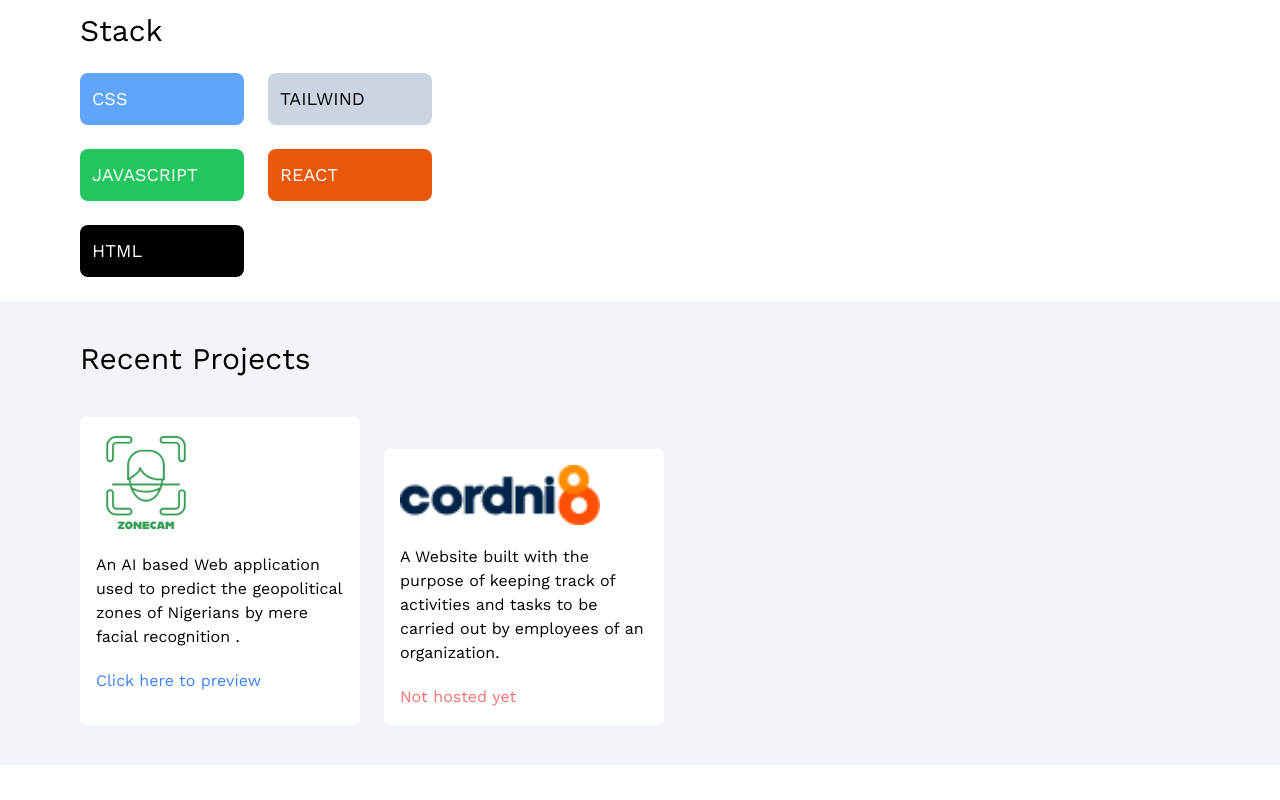
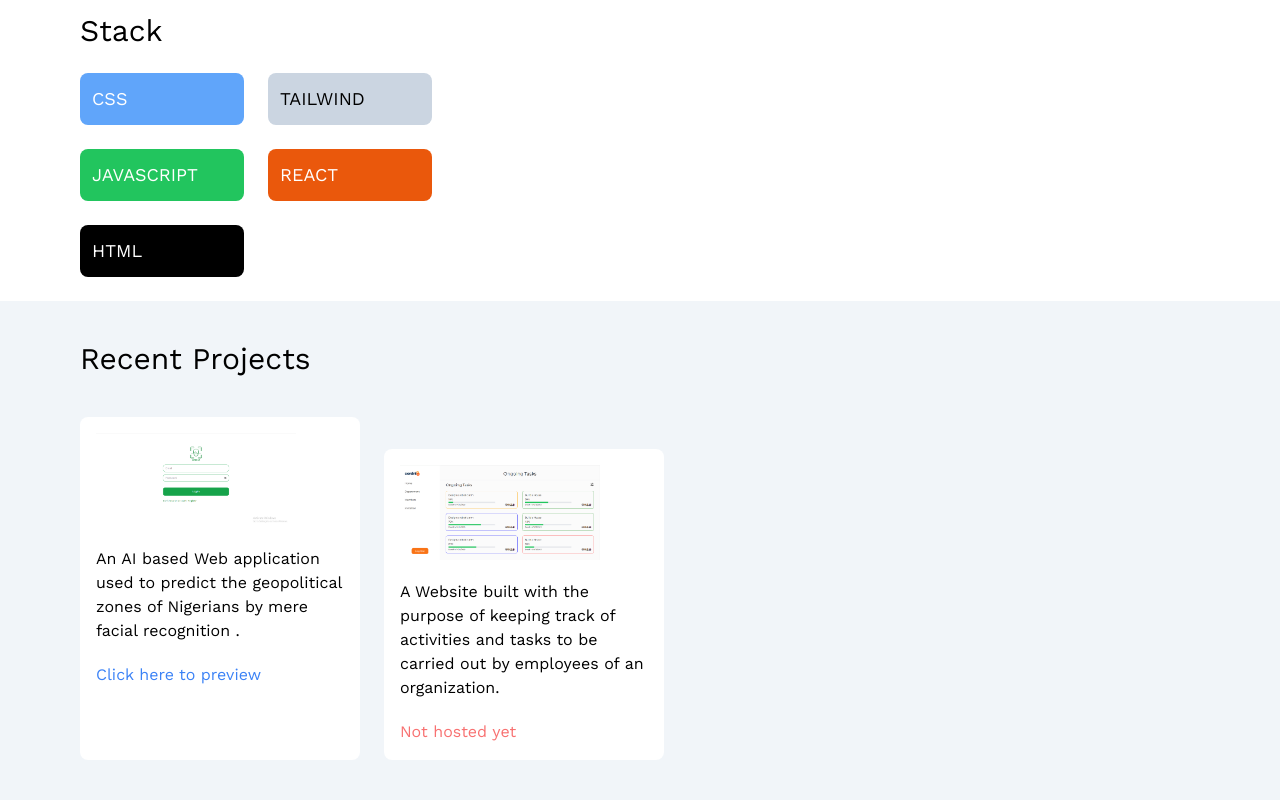
Before and after one commit to wemmy6673/wemmy.github.io, a React (Vite) app: page / in a window 1280 px wide. Shown: the part 1315-2115 px from the top of the page. Before the commit the page ends 2080 px from the top, so only its background shows below. Built offline with nearby package versions, Linux system fonts and the light colour scheme.

Commit message:
projects

```diff
--- a/src/components/Projects.jsx
+++ b/src/components/Projects.jsx
@@ -1,5 +1,5 @@
-import Cordni from '../images/cordni.png';
-import Zonecam from '../images/logo.png'
+import Cordni from '../images/dashboard.png';
+import Zonecam from '../images/zonecam.png'
 
 const Projects = () => {
 
@@ -11,7 +11,7 @@ const Projects = () => {
 
             <div className='flex flex-col space-y-8 md:flex-row md:space-x-6'>
                 <div className='flex flex-col bg-white space-y-5 rounded-lg md:w-1/4 p-4'>
-                    <img src={Zonecam} width="100" height="100"/>
+                    <img src={Zonecam} width="200" height="200"/>
                     <p>An AI based Web application used to predict the geopolitical zones of Nigerians by mere facial recognition .</p>
                     <a href="https://zonecam.vercel.app"><h1 className="text-blue-500">Click here to preview</h1></a>
 
```
Also changed, not shown: src/images/dashboard.png (added), src/images/zonecam.png (added).
